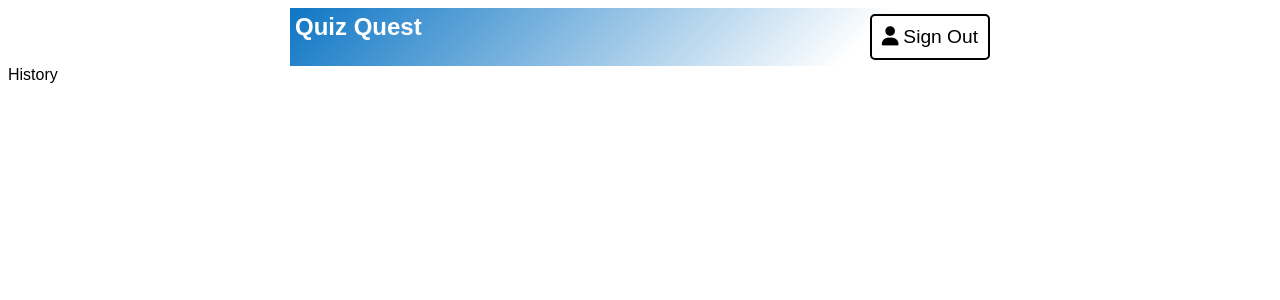
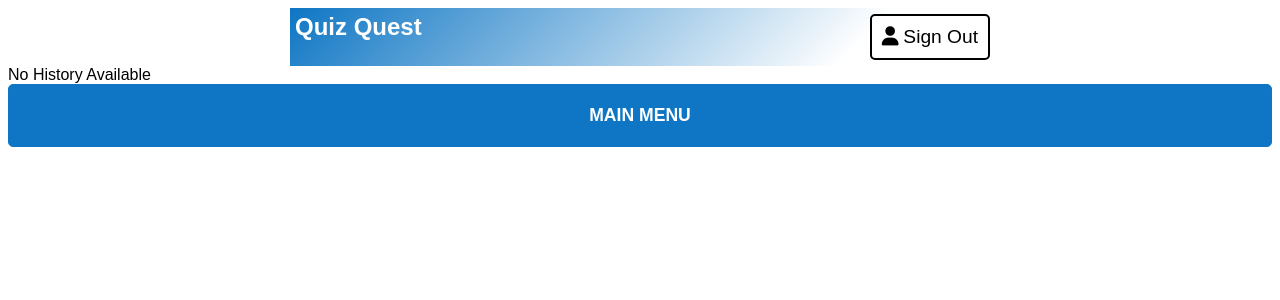
Before and after one commit to RShnitser/quiz-quest, a React (Vite) app: page /history in a window 1280 px wide. Shown: the top 300 px of the page. Built offline with nearby package versions, Linux system fonts and the light colour scheme; data requests are answered from the project's data file; sample sign-in values are in the browser's storage.

Commit message:
add fetching of history data

```diff
--- a/src/components/QuestHistory.tsx
+++ /dev/null
@@ -1,8 +0,0 @@
-const QuestHistory = () => {
-
-    return(
-        <div>History</div>
-    );
-}
-
-export default QuestHistory;
--- /dev/null
+++ b/src/components/QuestHistory/QuestHistory.tsx
@@ -0,0 +1,51 @@
+import React, { useState, useEffect } from "react";
+import { useNavigate } from "react-router-dom";
+import useQuiz from "../../providers/QuizProvider";
+import { QuizContextType } from "../../providers/QuizProvider";
+import { HistoryData } from "../../quiz-api/quiz-api";
+
+const QuestHistory = () => {
+
+    const {user, getHistory}: QuizContextType = useQuiz();
+    const navigate = useNavigate();
+
+    const [history, setHistory] = useState<Array<HistoryData>>([]);
+
+    useEffect(() => {
+        const getHistoryData = async () => {
+            try {
+                const result = await getHistory(user.id);
+                if(result) {
+                    setHistory(result);
+                }
+            }
+            catch(error) {
+                console.error(error);
+            }
+        }
+
+        getHistoryData();
+    }, []);
+
+    const mapHistoryData = () => {
+
+        const result = history.map((data, index) => {
+            return(
+                <div key={`history${index}`}>{data.question.question}</div>
+            )
+        });
+
+        return result;
+    }
+
+    return(
+        <React.Fragment>
+            {history.length ?
+                mapHistoryData()
+                :<div>No History Available</div>}
+            <input className="form-btn" type="button" value="Main Menu" onClick={() => {navigate("/")}}/>
+        </React.Fragment>
+    );
+}
+
+export default QuestHistory;
--- a/src/components/QuizApp/QuizApp.tsx
+++ b/src/components/QuizApp/QuizApp.tsx
@@ -5,7 +5,7 @@ import MainMenu from "../MainMenu";
 import Quest from "../Quest/Quest";
 import QuestCreate from "../QuestCreate";
 import QuestSettings from "../QuestSettings";
-import QuestHistory from "../QuestHistory";
+import QuestHistory from "../QuestHistory/QuestHistory";
 import "./QuizApp.css";
 
 export type InputError = {
--- a/src/quiz-api/quiz-api.ts
+++ b/src/quiz-api/quiz-api.ts
@@ -327,7 +327,7 @@ export const getHistoryAPI = async (userId: number) => {
 
     const historyData: Array<HistoryData> = [];
     for(const entry of history) {
-        if(entry.id === userId) {
+        if(entry.userId === userId) {
             historyData.push({
                 history: entry,
                 question: questions.find((question: Question) => {
```
